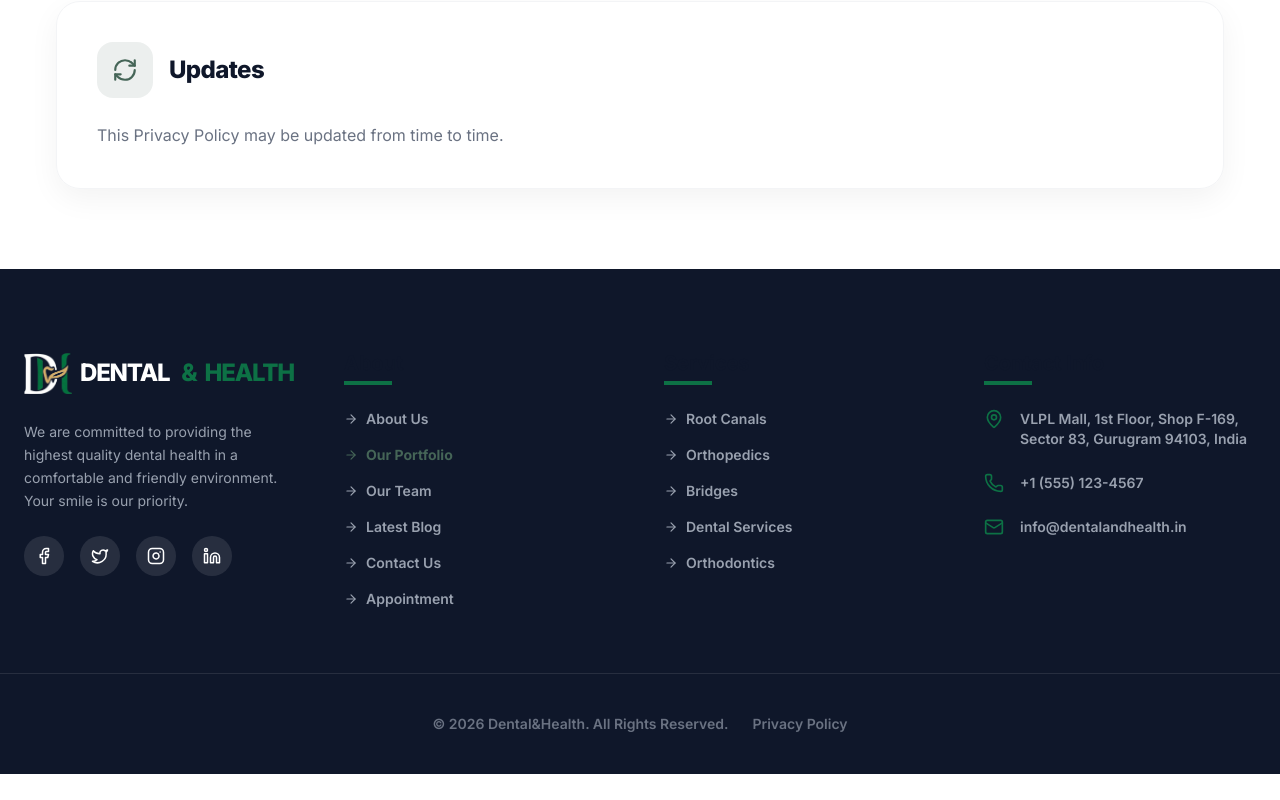
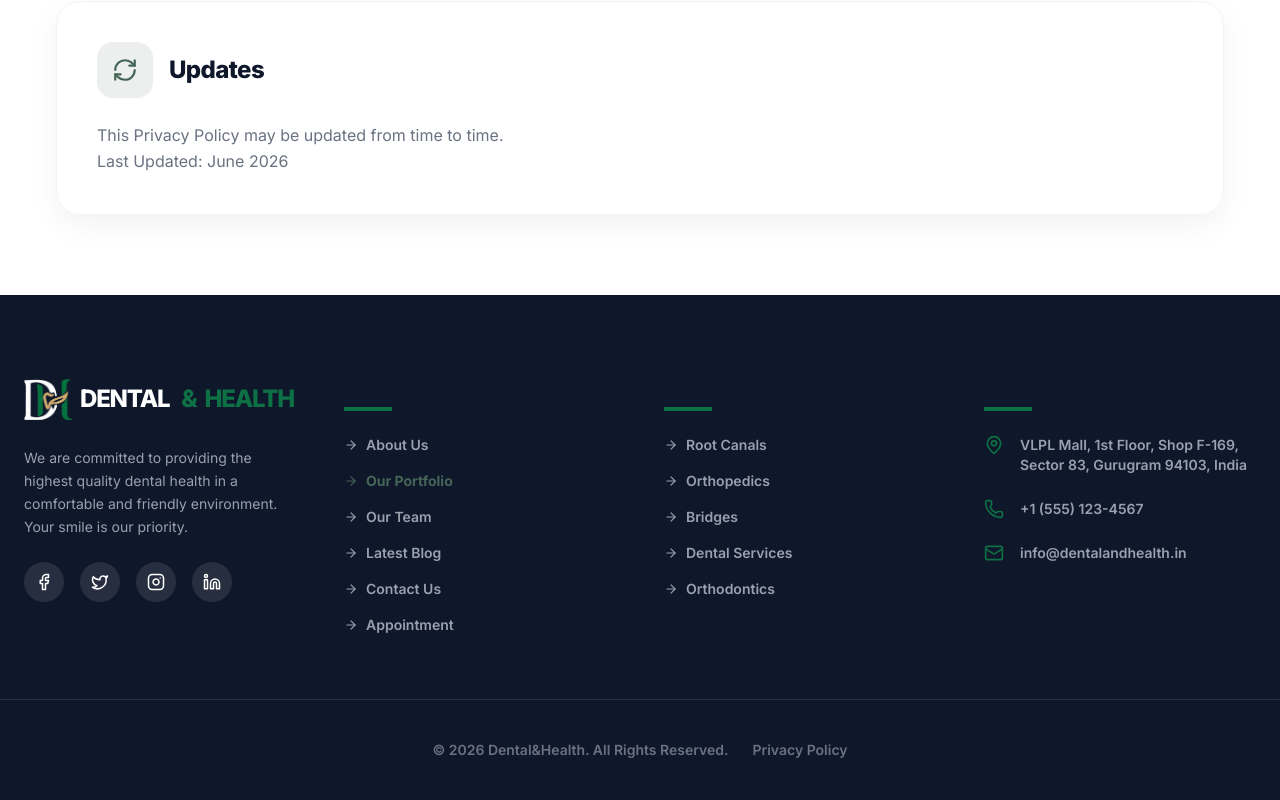
Before and after one commit to Bhawana-14/dentalHealth, a React (Vite) app: page /privacy in a window 1280 px wide. Shown: the part 2226-3026 px from the top of the page. Before the commit the page ends 3000 px from the top, so only its background shows below. Built offline with nearby package versions, Linux system fonts and the light colour scheme.

Commit message:
privacy changes added

```diff
--- a/src/pages/Privacy.tsx
+++ b/src/pages/Privacy.tsx
@@ -92,9 +92,13 @@
     title: 'Updates',
     iconWrapClass: 'bg-brand-orange/10 text-brand-orange',
     content: (
+      <>
       <p className="text-gray-500 leading-relaxed">
         This Privacy Policy may be updated from time to time.
       </p>
+      <p className="text-gray-500 leading-relaxed"> Last Updated: June 2026
+      </p>
+      </>
     ),
   },
 ];
```
